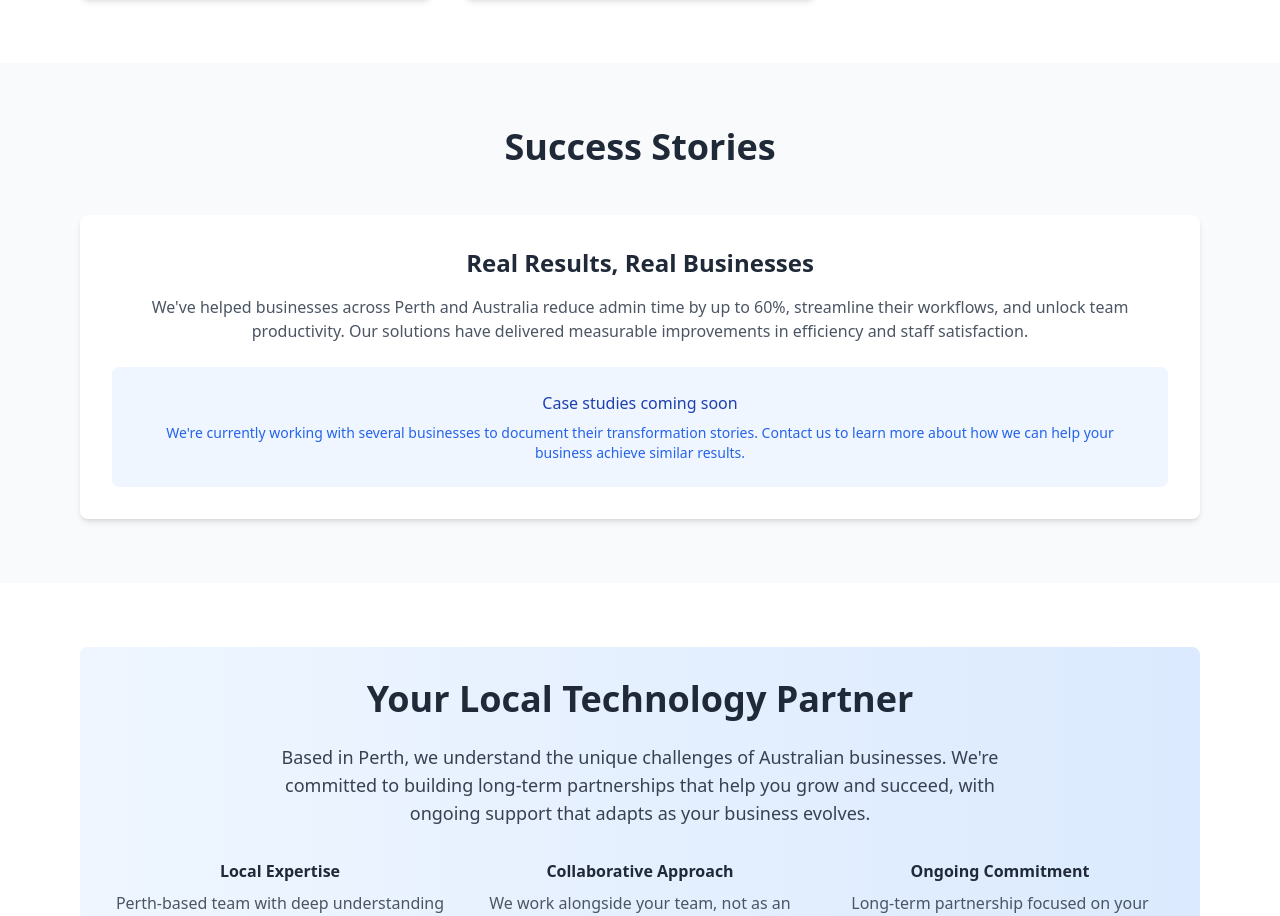
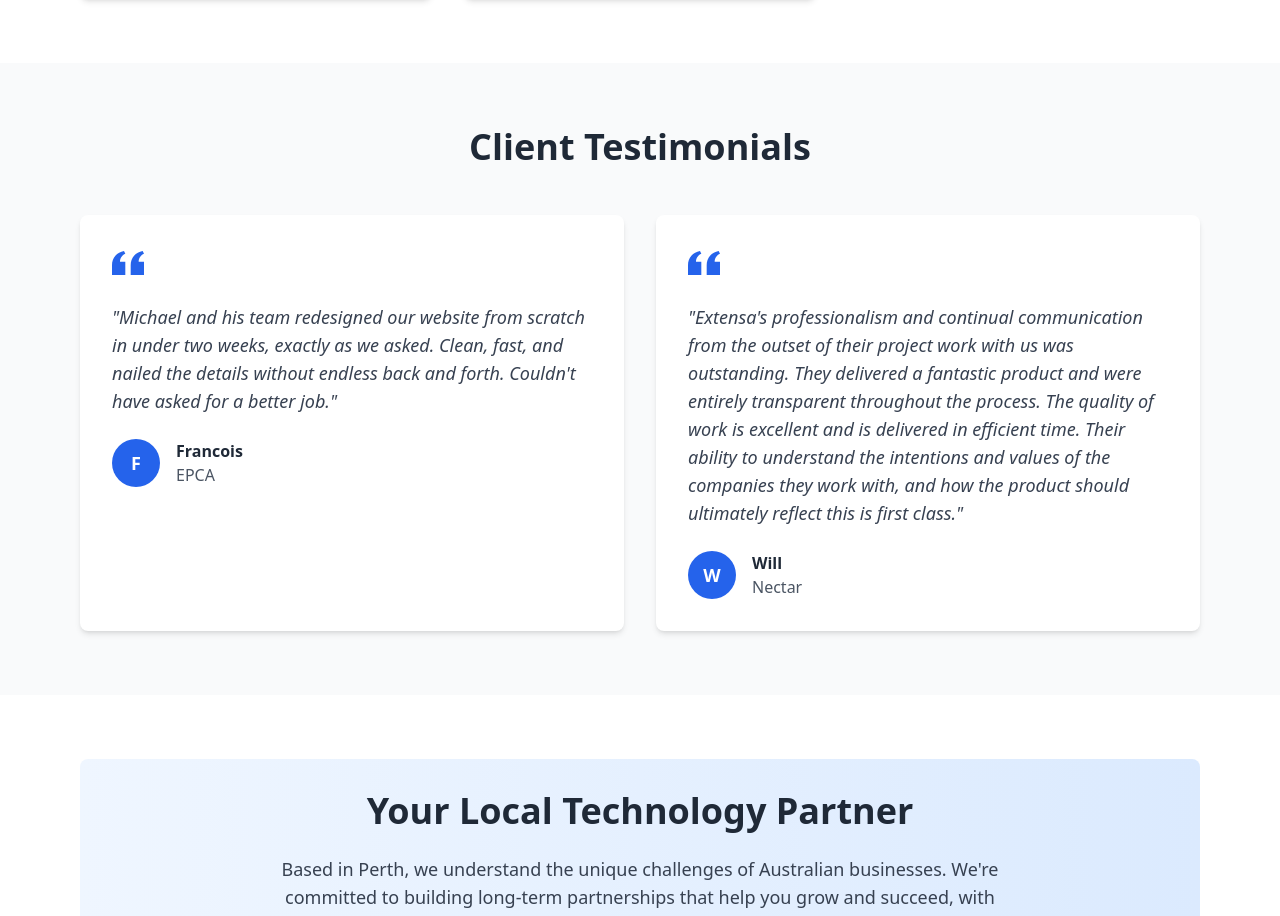
Before and after one commit to michael-eva/next-studio-website, a Next.js app: page / in a window 1280 px wide. Shown: the part 2563-3479 px from the top of the page. Built offline with nearby package versions, Linux system fonts and the light colour scheme.

Commit message:
feat: add testimonials

```diff
--- a/app/page.tsx
+++ b/app/page.tsx
@@ -123,25 +123,51 @@ export default function Home() {
           </div>
         </section>
 
-        {/* Case Studies Placeholder */}
+        {/* Testimonials */}
         <section id="case-studies" className="py-16 bg-gray-50">
           <div className="max-w-6xl mx-auto px-4">
             <h2 className="text-3xl md:text-4xl font-bold text-center mb-12 text-gray-800">
-              Success Stories
+              Client Testimonials
             </h2>
-            <div className="bg-white p-8 rounded-lg shadow-md text-center">
-              <h3 className="text-2xl font-semibold mb-4 text-gray-800">Real Results, Real Businesses</h3>
-              <p className="text-gray-600 mb-6">
-                We've helped businesses across Perth and Australia reduce admin time by up to 60%,
-                streamline their workflows, and unlock team productivity. Our solutions have delivered
-                measurable improvements in efficiency and staff satisfaction.
-              </p>
-              <div className="bg-blue-50 p-6 rounded-lg">
-                <p className="text-blue-800 font-medium">Case studies coming soon</p>
-                <p className="text-blue-600 text-sm mt-2">
-                  We're currently working with several businesses to document their transformation stories.
-                  Contact us to learn more about how we can help your business achieve similar results.
+            <div className="grid md:grid-cols-2 gap-8">
+              <div className="bg-white p-8 rounded-lg shadow-md">
+                <div className="mb-6">
+                  <svg className="w-8 h-8 text-blue-600 mb-4" fill="currentColor" viewBox="0 0 24 24">
+                    <path d="M14.017 21v-7.391c0-5.704 3.731-9.57 8.983-10.609l.995 2.151c-2.432.917-3.995 3.638-3.995 5.849h4v10h-9.983zm-14.017 0v-7.391c0-5.704 3.748-9.57 9-10.609l.996 2.151c-2.433.917-3.996 3.638-3.996 5.849h3.983v10h-9.983z" />
+                  </svg>
+                </div>
+                <p className="text-gray-700 text-lg mb-6 italic">
+                  "Michael and his team redesigned our website from scratch in under two weeks, exactly as we asked. Clean, fast, and nailed the details without endless back and forth. Couldn't have asked for a better job."
                 </p>
+                <div className="flex items-center">
+                  <div className="w-12 h-12 bg-blue-600 rounded-full flex items-center justify-center text-white font-semibold text-lg">
+                    F
+                  </div>
+                  <div className="ml-4">
+                    <p className="font-semibold text-gray-800">Francois</p>
+                    <p className="text-gray-600">EPCA</p>
+                  </div>
+                </div>
+              </div>
+
+              <div className="bg-white p-8 rounded-lg shadow-md">
+                <div className="mb-6">
+                  <svg className="w-8 h-8 text-blue-600 mb-4" fill="currentColor" viewBox="0 0 24 24">
+                    <path d="M14.017 21v-7.391c0-5.704 3.731-9.57 8.983-10.609l.995 2.151c-2.432.917-3.995 3.638-3.995 5.849h4v10h-9.983zm-14.017 0v-7.391c0-5.704 3.748-9.57 9-10.609l.996 2.151c-2.433.917-3.996 3.638-3.996 5.849h3.983v10h-9.983z" />
+                  </svg>
+                </div>
+                <p className="text-gray-700 text-lg mb-6 italic">
+                  "Extensa's professionalism and continual communication from the outset of their project work with us was outstanding. They delivered a fantastic product and were entirely transparent throughout the process. The quality of work is excellent and is delivered in efficient time. Their ability to understand the intentions and values of the companies they work with, and how the product should ultimately reflect this is first class."
+                </p>
+                <div className="flex items-center">
+                  <div className="w-12 h-12 bg-blue-600 rounded-full flex items-center justify-center text-white font-semibold text-lg">
+                    W
+                  </div>
+                  <div className="ml-4">
+                    <p className="font-semibold text-gray-800">Will</p>
+                    <p className="text-gray-600">Nectar</p>
+                  </div>
+                </div>
               </div>
             </div>
           </div>
```
